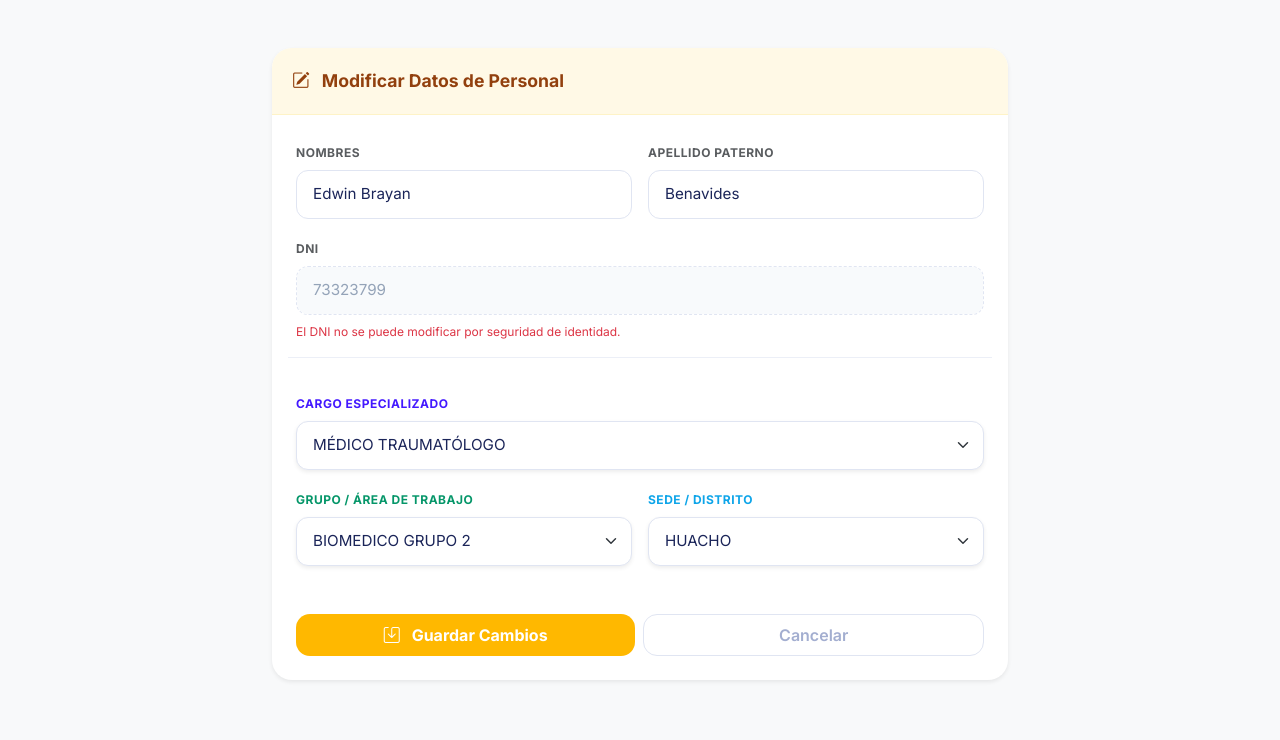
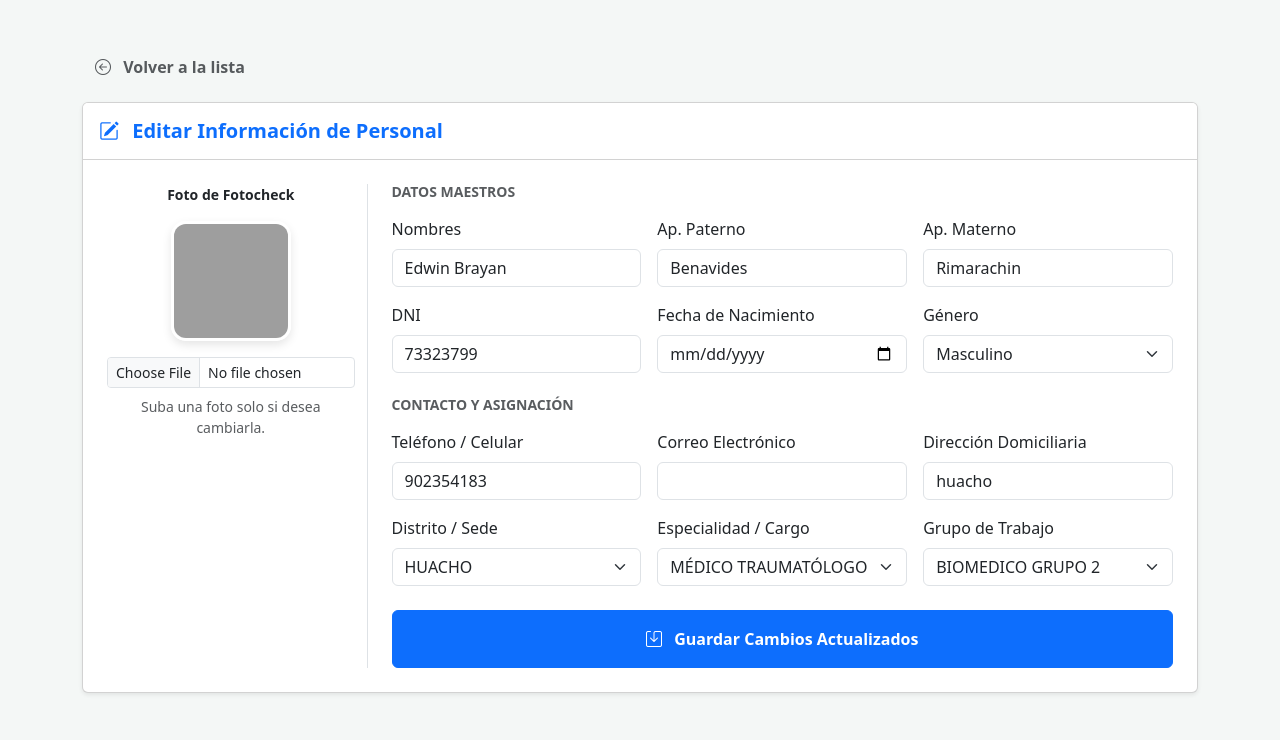
Before and after one commit to GitEdwinPeru/asistencia-medica-ia, a PHP site: page /views/editar_empleado.php?id=16 in a window 1280 px wide. Shown: the top 740 px of the page. Run offline with PHP 8.4, Linux system fonts and the light colour scheme; a user stored in the database is signed in; data comes from the database, SQL or seed files in the repository; some libraries are stand-ins or nearby versions; grey boxes are pictures that could not be loaded.

Commit message:
Fix: Corregido error de clave foránea en edición y añadidos selectores de Sede, Cargo y Grupo

```diff
--- a/assets/css/editar_empleado.css
+++ b/assets/css/editar_empleado.css
@@ -112,6 +112,18 @@ hr {
     font-size: 0.75rem;
     margin-top: 8px;
 }
+body {
+background-color: #f4f7f6;
+}
+
+.img-edit {
+width: 120px;
+height: 120px;
+object-fit: cover;
+border-radius: 15px;
+border: 3px solid #fff;
+shadow: 0 4px 10px rgba(0, 0, 0, 0.1);
+}
 
 /* Responsividad */
 @media (max-width: 768px) {
--- a/views/editar_empleado.php
+++ b/views/editar_empleado.php
@@ -3,14 +3,15 @@ if (session_status() === PHP_SESSION_NONE) { session_start(); }
 if (!isset($_SESSION['admin_id'])) { header("Location: index.php"); exit(); }
 require_once '../config/db.php';
 
-$id = isset($_GET['id']) ? intval($_GET['id']) : 0;
+$id = $_GET['id'] ?? null;
+if (!$id) { header("Location: empleados_lista.php"); exit(); }
 
-// 1. Obtener datos actuales del empleado
+// 1. Consulta para traer los datos actuales del empleado
 $stmt = $pdo->prepare("SELECT * FROM empleado WHERE pk_id_empleado = ?");
 $stmt->execute([$id]);
-$emp = $stmt->fetch();
+$emp = $stmt->fetch(PDO::FETCH_ASSOC);
 
-if (!$emp) { echo "Empleado no encontrado."; exit; }
+if (!$emp) { header("Location: empleados_lista.php"); exit(); }
 
 // 2. Cargar catálogos para los selectores
 $cargos = $pdo->query("SELECT * FROM cargo ORDER BY nomb_carg ASC")->fetchAll();
@@ -22,87 +23,163 @@ $distritos = $pdo->query("SELECT * FROM distrito ORDER BY nomb_dist ASC")->fetch
 <html lang="es">
 <head>
     <meta charset="UTF-8">
-    <meta name="viewport" content="width=device-width, initial-scale=1.0">
-    <title>Editar Personal - <?= htmlspecialchars($emp['nomb_empl']) ?></title>
+    <title>Editar Colaborador | AMFURI PERU S.A.C.</title>
     <link href="https://cdn.jsdelivr.net/npm/bootstrap@5.3.0/dist/css/bootstrap.min.css" rel="stylesheet">
     <link rel="stylesheet" href="https://cdn.jsdelivr.net/npm/bootstrap-icons@1.11.0/font/bootstrap-icons.css">
-    <link rel="stylesheet" href="../assets/css/editar_empleado.css">
+    <style>
+        body { background-color: #f4f7f6; }
+        .img-edit { width: 120px; height: 120px; object-fit: cover; border-radius: 15px; border: 3px solid #fff; box-shadow: 0 4px 10px rgba(0,0,0,0.1); }
+    </style>
 </head>
-<body class="bg-light">
+<body>
     <div class="container py-5">
-        <div class="row justify-content-center">
-            <div class="col-12 col-lg-8">
-                <div class="card shadow-sm border-0" style="border-radius: 15px;">
-                    <div class="card-header bg-warning text-dark p-3 fw-bold" style="border-radius: 15px 15px 0 0;">
-                        <i class="bi bi-pencil-square me-2"></i> Modificar Datos de Personal
-                    </div>
-                    <div class="card-body p-4">
-                        <form action="../models/actualizar_empleado.php" method="POST">
-                            <input type="hidden" name="id_empleado" value="<?= $emp['pk_id_empleado'] ?>">
+        <div class="mb-3">
+            <a href="empleados_lista.php" class="btn btn-link text-decoration-none text-muted fw-bold">
+                <i class="bi bi-arrow-left-circle me-2"></i> Volver a la lista
+            </a>
+        </div>
 
-                            <div class="row g-3">
-                                <div class="col-md-6">
-                                    <label class="form-label small fw-bold text-muted">Nombres</label>
+        <div class="card shadow-sm">
+            <div class="card-header bg-white py-3">
+                <h5 class="mb-0 text-primary fw-bold"><i class="bi bi-pencil-square me-2"></i> Editar Información de Personal</h5>
+            </div>
+            <div class="card-body p-4">
+                <form id="formEditarEmpleado" enctype="multipart/form-data">
+                    <input type="hidden" name="id_empleado" value="<?= $emp['pk_id_empleado'] ?>">
+
+                    <div class="row">
+                        <div class="col-lg-3 text-center border-end">
+                            <label class="form-label d-block fw-bold small mb-3">Foto de Fotocheck</label>
+                            <?php
+                                $ruta_foto = !empty($emp['foto_empl']) ? "../uploads/fotos/" . $emp['foto_empl'] : "../assets/img/default-user.png";
+                            ?>
+                            <img src="<?= $ruta_foto ?>" class="img-edit mb-3" id="preview-foto">
+                            <input type="file" name="foto_perfil" class="form-control form-control-sm" accept="image/*" onchange="previewImage(this)">
+                            <p class="text-muted small mt-2">Suba una foto solo si desea cambiarla.</p>
+                        </div>
+
+                        <div class="col-lg-9 ps-lg-4">
+                            <h6 class="text-uppercase text-muted small fw-bold mb-3">Datos Maestros</h6>
+                            <div class="row g-3 mb-4">
+                                <div class="col-md-4">
+                                    <label class="form-label">Nombres</label>
                                     <input type="text" name="nombre" class="form-control" value="<?= htmlspecialchars($emp['nomb_empl']) ?>" required>
                                 </div>
-                                <div class="col-md-6">
-                                    <label class="form-label small fw-bold text-muted">Apellido Paterno</label>
-                                    <input type="text" name="apellido" class="form-control" value="<?= htmlspecialchars($emp['apat_empl']) ?>" required>
+                                <div class="col-md-4">
+                                    <label class="form-label">Ap. Paterno</label>
+                                    <input type="text" name="apellido_pat" class="form-control" value="<?= htmlspecialchars($emp['apat_empl']) ?>" required>
+                                </div>
+                                <div class="col-md-4">
+                                    <label class="form-label">Ap. Materno</label>
+                                    <input type="text" name="apellido_mat" class="form-control" value="<?= htmlspecialchars($emp['amat_empl']) ?>" required>
+                                </div>
+                                <div class="col-md-4">
+                                    <label class="form-label">DNI</label>
+                                    <input type="text" name="dni" class="form-control" value="<?= $emp['dni_empl'] ?>" readonly>
+                                </div>
+                                <div class="col-md-4">
+                                    <label class="form-label">Fecha de Nacimiento</label>
+                                    <input type="date" name="fecha_nac" class="form-control" value="<?= $emp['fnac_empl'] ?>">
+                                </div>
+                                <div class="col-md-4">
+                                    <label class="form-label">Género</label>
+                                    <select name="genero" class="form-select">
+                                        <option value="M" <?= $emp['gene_empl'] == 'M' ? 'selected' : '' ?>>Masculino</option>
+                                        <option value="F" <?= $emp['gene_empl'] == 'F' ? 'selected' : '' ?>>Femenino</option>
+                                    </select>
+                                </div>
+                            </div>
+
+                            <h6 class="text-uppercase text-muted small fw-bold mb-3">Contacto y Asignación</h6>
+                            <div class="row g-3 mb-4">
+                                <div class="col-md-4">
+                                    <label class="form-label">Teléfono / Celular</label>
+                                    <input type="text" name="telefono" class="form-control" value="<?= $emp['celu_empl'] ?>">
+                                </div>
+                                <div class="col-md-4">
+                                    <label class="form-label">Correo Electrónico</label>
+                                    <input type="email" name="emai_empl" class="form-control" value="<?= htmlspecialchars($emp['emai_empl']) ?>">
+                                </div>
+                                <div class="col-md-4">
+                                    <label class="form-label">Dirección Domiciliaria</label>
+                                    <input type="text" name="dire_empl" class="form-control" value="<?= htmlspecialchars($emp['dire_empl']) ?>">
                                 </div>
 
-                                <div class="col-md-12">
-                                    <label class="form-label small fw-bold text-muted">DNI</label>
-                                    <input type="text" name="dni" class="form-control bg-light" value="<?= htmlspecialchars($emp['dni_empl']) ?>" readonly>
-                                    <div class="form-text text-danger">El DNI no se puede modificar por seguridad de identidad.</div>
-                                </div>
-
-                                <hr class="my-3">
-
-                                <div class="col-md-12">
-                                    <label class="form-label small fw-bold text-primary">Cargo Especializado</label>
-                                    <select name="id_cargo" class="form-select shadow-sm" required>
-                                        <?php foreach ($cargos as $c): ?>
-                                            <option value="<?= $c['pk_id_cargo'] ?>" <?= ($c['pk_id_cargo'] == $emp['id_cargo']) ? 'selected' : '' ?>>
-                                                <?= htmlspecialchars($c['nomb_carg']) ?>
+                                <div class="col-md-4">
+                                    <label class="form-label">Distrito / Sede</label>
+                                    <select name="id_distrito" class="form-select" required>
+                                        <?php foreach ($distritos as $d): ?>
+                                            <option value="<?= $d['pk_id_distrito'] ?>" <?= $emp['id_distrito'] == $d['pk_id_distrito'] ? 'selected' : '' ?>>
+                                                <?= $d['nomb_dist'] ?>
                                             </option>
                                         <?php endforeach; ?>
                                     </select>
                                 </div>
-
-                                <div class="col-md-6">
-                                    <label class="form-label small fw-bold text-success">Grupo / Área de Trabajo</label>
-                                    <select name="id_grupo" class="form-select shadow-sm" required>
-                                        <?php foreach ($grupos as $g): ?>
-                                            <option value="<?= $g['pk_id_grupo'] ?>" <?= ($g['pk_id_grupo'] == $emp['id_grupo']) ? 'selected' : '' ?>>
-                                                <?= htmlspecialchars($g['nomb_grup']) ?>
+                                <div class="col-md-4">
+                                    <label class="form-label">Especialidad / Cargo</label>
+                                    <select name="id_cargo" class="form-select" required>
+                                        <?php foreach ($cargos as $c): ?>
+                                            <option value="<?= $c['pk_id_cargo'] ?>" <?= $emp['id_cargo'] == $c['pk_id_cargo'] ? 'selected' : '' ?>>
+                                                <?= $c['nomb_carg'] ?>
                                             </option>
                                         <?php endforeach; ?>
                                     </select>
                                 </div>
-
-                                <div class="col-md-6">
-                                    <label class="form-label small fw-bold text-info">Sede / Distrito</label>
-                                    <select name="id_distrito" class="form-select shadow-sm" required>
-                                        <?php foreach ($distritos as $d): ?>
-                                            <option value="<?= $d['pk_id_distrito'] ?>" <?= ($d['pk_id_distrito'] == $emp['id_distrito']) ? 'selected' : '' ?>>
-                                                <?= htmlspecialchars($d['nomb_dist']) ?>
+                                <div class="col-md-4">
+                                    <label class="form-label">Grupo de Trabajo</label>
+                                    <select name="id_grupo" class="form-select" required>
+                                        <?php foreach ($grupos as $g): ?>
+                                            <option value="<?= $g['pk_id_grupo'] ?>" <?= $emp['id_grupo'] == $g['pk_id_grupo'] ? 'selected' : '' ?>>
+                                                <?= $g['nomb_grup'] ?>
                                             </option>
                                         <?php endforeach; ?>
                                     </select>
                                 </div>
                             </div>
 
-                            <div class="mt-5 d-flex gap-2">
-                                <button type="submit" class="btn btn-warning fw-bold w-100 py-2">
-                                    <i class="bi bi-save me-2"></i> Guardar Cambios
+                            <div class="d-grid">
+                                <button type="submit" class="btn btn-primary fw-bold p-3">
+                                    <i class="bi bi-save me-2"></i> Guardar Cambios Actualizados
                                 </button>
-                                <a href="empleados_lista.php" class="btn btn-outline-secondary w-100 py-2">Cancelar</a>
                             </div>
-                        </form>
+                        </div>
                     </div>
-                </div>
+                </form>
             </div>
         </div>
     </div>
+
+    <script src="https://cdn.jsdelivr.net/npm/sweetalert2@11"></script>
+    <script>
+        function previewImage(input) {
+            if (input.files && input.files[0]) {
+                var reader = new FileReader();
+                reader.onload = function(e) {
+                    document.getElementById('preview-foto').src = e.target.result;
+                }
+                reader.readAsDataURL(input.files[0]);
+            }
+        }
+
+        document.getElementById('formEditarEmpleado').onsubmit = function(e) {
+            e.preventDefault();
+            const formData = new FormData(this);
+
+            fetch('../models/actualizar_empleado.php', {
+                method: 'POST',
+                body: formData
+            })
+            .then(res => res.json())
+            .then(data => {
+                if(data.status === 'success') {
+                    Swal.fire('¡Logrado!', data.message, 'success').then(() => {
+                        window.location.href = 'empleados_lista.php';
+                    });
+                } else {
+                    Swal.fire('Error', data.message, 'error');
+                }
+            });
+        };
+    </script>
 </body>
 </html>
```
Also changed, not shown: assets/css/empleados_lista.css (+25 -14 lines), models/actualizar_empleado.php (+67 -27 lines), views/empleados_lista.php (+21 -14 lines).
